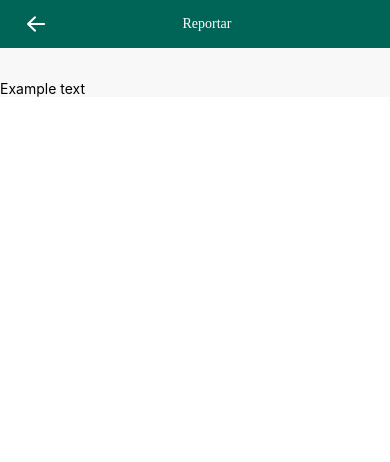
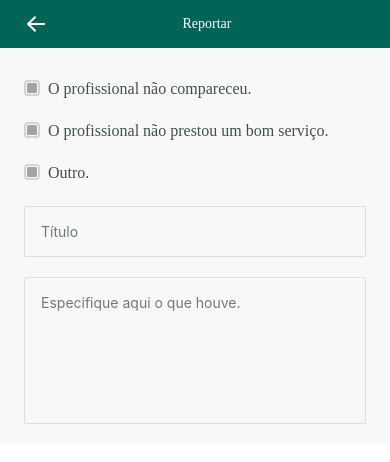
Before and after one commit to PauloBacelar/paulobacelar_reportar, a React Native app: screen / in a window 390 px wide. Shown: the top 462 px of the page. Built offline with nearby package versions, Linux system fonts and the light colour scheme.

Commit message:
Created form layout

```diff
--- a/App.js
+++ b/App.js
@@ -1,13 +1,13 @@
 import React from "react";
-import { StyleSheet, Text, View } from "react-native";
+import { StyleSheet, View } from "react-native";
 import Navbar from "./components/Navbar";
+import Form from "./components/Form/Form";
 
 const App = () => {
   return (
     <View style={styles.screen}>
       <Navbar />
-
-      <Text>Example text</Text>
+      <Form />
     </View>
   );
 };
--- /dev/null
+++ b/components/Form/Form.js
@@ -0,0 +1,33 @@
+import React from "react";
+import { View, Text, StyleSheet } from "react-native";
+import RadioInput from "./RadioInput";
+import TextUserInput from "./TextUserInput";
+
+const Form = () => {
+  return (
+    <View>
+      <View style={styles.content}>
+        <RadioInput selected={true} label="O profissional não compareceu." />
+        <RadioInput
+          selected={true}
+          label="O profissional não prestou um bom serviço."
+        />
+        <RadioInput selected={true} label="Outro." />
+
+        <TextUserInput paddingBottom="1rem" placeholder="Título" />
+        <TextUserInput
+          paddingBottom="7rem"
+          placeholder="Especifique aqui o que houve."
+        />
+      </View>
+    </View>
+  );
+};
+
+const styles = StyleSheet.create({
+  content: {
+    marginHorizontal: "1.5rem",
+  },
+});
+
+export default Form;
--- /dev/null
+++ b/components/Form/RadioInput.js
@@ -0,0 +1,48 @@
+import React from "react";
+import { View, Text, StyleSheet } from "react-native";
+
+const RadioInput = (props) => {
+  return (
+    <View style={styles.container}>
+      <View style={styles.radio}>
+        {props.selected ? <View style={styles.radioInside} /> : null}
+      </View>
+
+      <Text style={styles.text}>{props.label}</Text>
+    </View>
+  );
+};
+
+export default RadioInput;
+
+const styles = StyleSheet.create({
+  container: {
+    flexDirection: "row",
+    marginBottom: "1.5rem",
+  },
+
+  radio: {
+    height: "1rem",
+    width: "1rem",
+    borderRadius: "0.25rem",
+    borderWidth: 2,
+    borderColor: "#d3d3d3",
+    alignItems: "center",
+    justifyContent: "center",
+    marginRight: "0.5rem",
+  },
+
+  radioInside: {
+    height: "0.6rem",
+    width: "0.6rem",
+    borderRadius: 0,
+    backgroundColor: "#a3a3a3",
+    borderRadius: "0.1rem",
+  },
+
+  text: {
+    fontSize: "1rem",
+    fontFamily: "ubuntu",
+    color: "#424f4d",
+  },
+});
--- /dev/null
+++ b/components/Form/TextUserInput.js
@@ -0,0 +1,31 @@
+import React from "react";
+import { View, Text, StyleSheet, TextInput } from "react-native";
+
+const TextUserInput = (props) => {
+  return (
+    <View style={styles.container}>
+      <TextInput
+        value=""
+        style={[styles.input, { paddingBottom: props.paddingBottom }]}
+        placeholder={props.placeholder}
+        placeholderTextColor="#6d7a78"
+      />
+    </View>
+  );
+};
+
+const styles = StyleSheet.create({
+  container: {
+    marginBottom: "1.25rem",
+  },
+
+  input: {
+    borderWidth: 1,
+    borderRadius: 2,
+    borderColor: "#dedede",
+    paddingHorizontal: "1rem",
+    paddingTop: "1rem",
+  },
+});
+
+export default TextUserInput;
```
